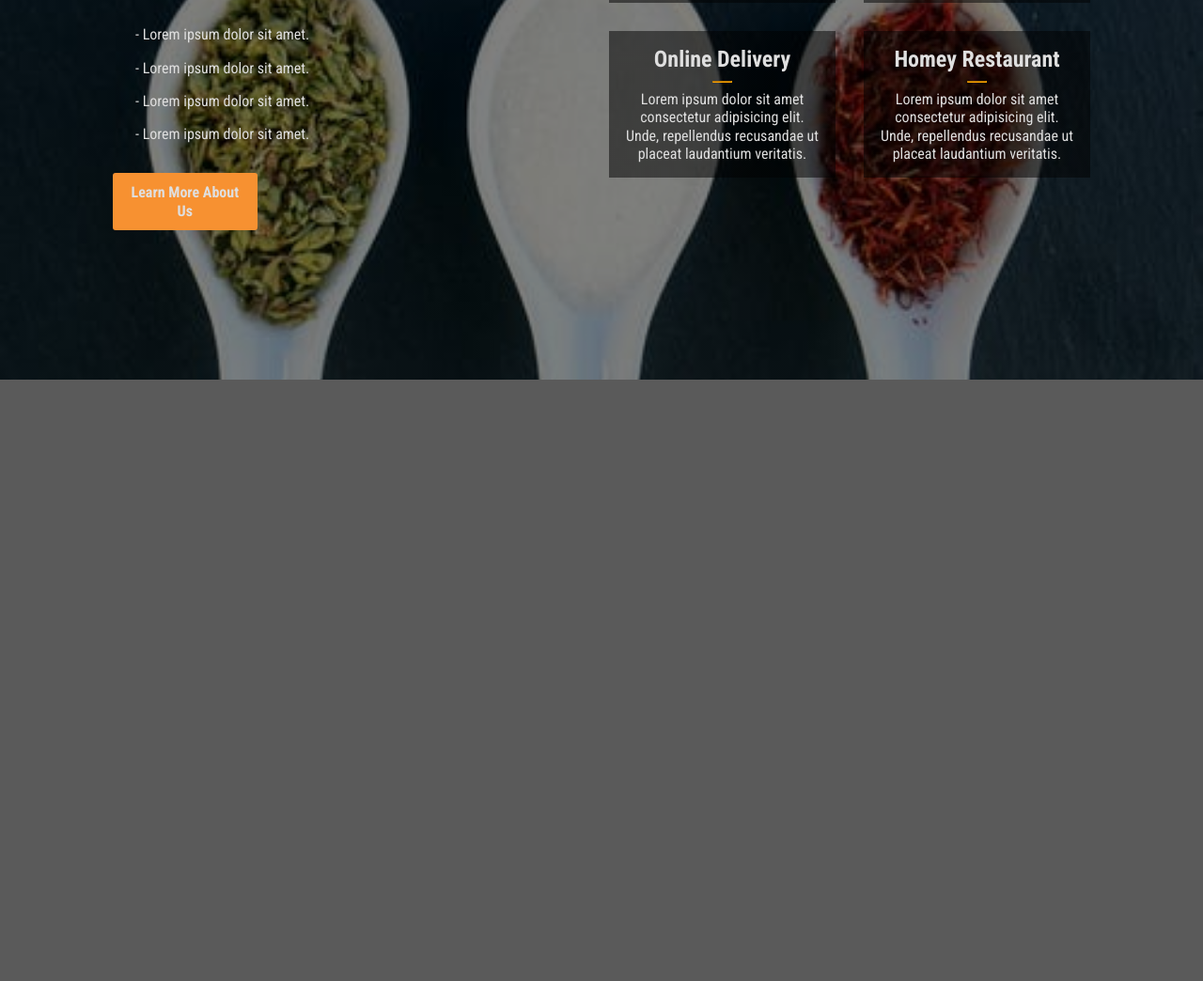
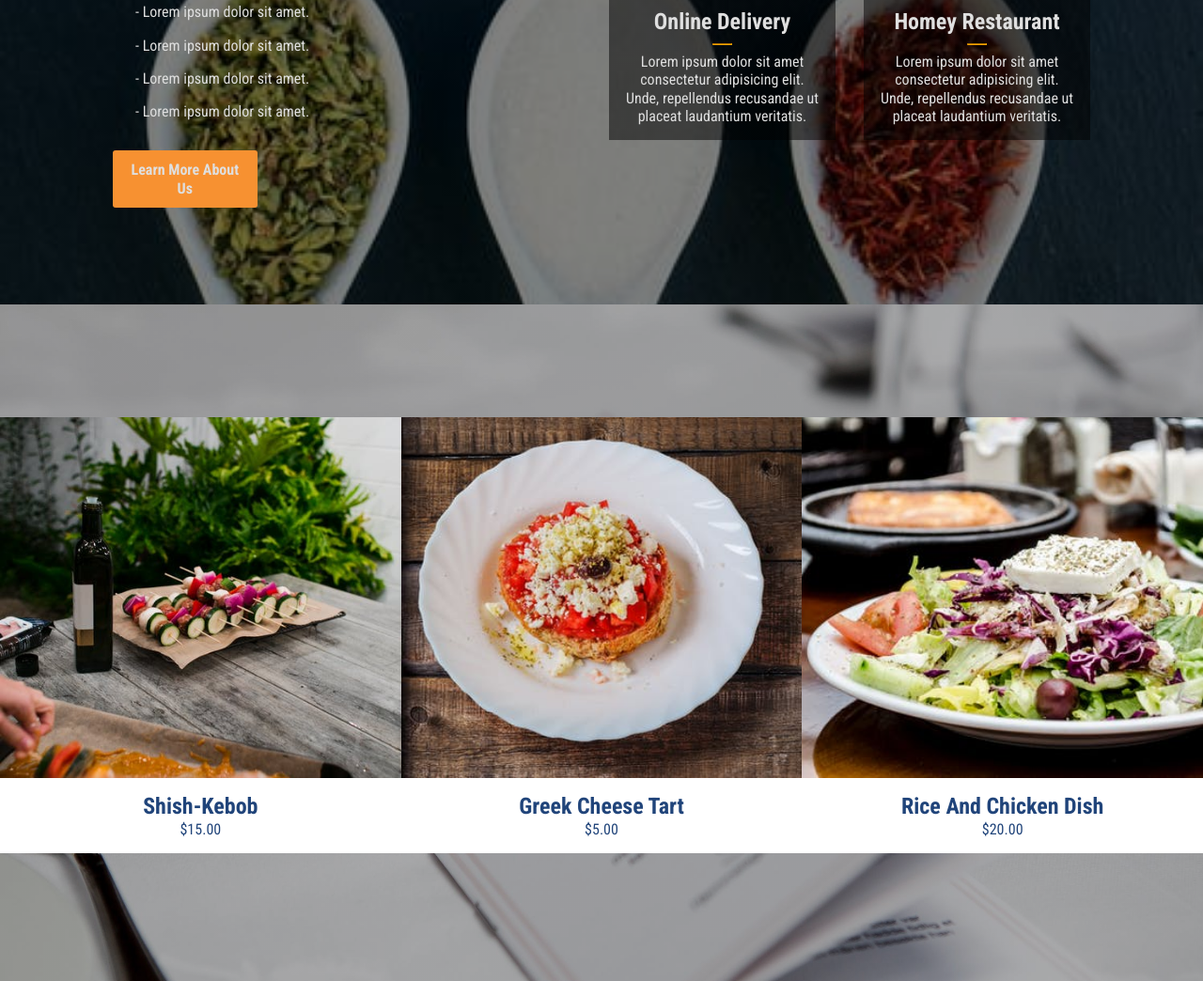
Before and after one commit to Atlas2234/GreekFoodSampleWebSite, a plain HTML site: page GreekFoodRestaurantWebsite/index.html in a window 1280 px wide. Shown: the part 1196-2240 px from the top of the page at 94% size. Before the commit the page ends 1600 px from the top, so only its background shows below. Drawn offline with Linux system fonts and the light colour scheme.

Commit message:
Added cards page

```diff
--- a/GreekFoodRestaurantWebsite/css/styles.css
+++ b/GreekFoodRestaurantWebsite/css/styles.css
@@ -11,6 +11,7 @@ Variables
   --clr-text: #dfdfdf;
   --clr-link: #3ec8ff;
   --clr-background: #5a5a5a;
+  --clr-text-dark: #20447a;
 }
 
 /* Reset Default Browser Settings */
@@ -89,7 +90,7 @@ h3 {
 
 /* More Section Styline */
 .more {
-  height: 100vh;
+  min-height: 90vh;
   display: flex;
   flex-direction: column;
   background-image: linear-gradient(rgba(0, 0, 0, 0.5), rgba(0, 0, 0, 0.5)),
@@ -100,7 +101,7 @@ h3 {
 }
 .more-header {
   text-align: center;
-  margin-top: 1rem;
+  margin-top: 3rem;
 }
 hr {
   margin: 0.5rem auto;
@@ -139,6 +140,42 @@ hr {
   margin-bottom: 1rem;
   background: linear-gradient(rgba(0, 0, 0, 0.5), rgba(0, 0, 0, 0.5));
   padding: 1rem 1rem;
+}
+
+/* Card Styling */
+.cards {
+  min-height: 70vh;
+  display: flex;
+  flex-direction: column;
+  justify-content: center;
+  align-items: center;
+  background-image: linear-gradient(rgba(0, 0, 0, 0.4), rgba(0, 0, 0, 0.4)),
+    url("./images/mobile-menu.jpeg");
+  background-size: cover;
+  background-repeat: no-repeat;
+  background-attachment: fixed;
+}
+#c2,
+#c3 {
+  display: none;
+}
+#c1 {
+  min-height: 15rem;
+  min-width: 15rem;
+  height: 20rem;
+  width: 20rem;
+}
+#image1 {
+  height: 80%;
+  background-image: url("./images/kebob.jpeg");
+  background-size: cover;
+  background-position-y: center;
+}
+#text1 {
+  text-align: center;
+  color: var(--clr-text-dark);
+  background-color: white;
+  padding: 1rem 0;
 }
 
 @media screen and (min-width: 768px) {
@@ -205,4 +242,73 @@ hr {
     margin-left: 0;
     margin-right: 0;
   }
+
+  /* Card Page Desktop */
+  .cards {
+    min-height: 90vh;
+    background-image: linear-gradient(rgba(0, 0, 0, 0.3), rgba(0, 0, 0, 0.3)),
+      url("./images/desktop-menu.jpeg");
+  }
+  .containers {
+    display: flex;
+    flex-direction: row;
+    justify-content: space-around;
+    width: 100%;
+  }
+  #c1 {
+    min-height: 20rem;
+    min-width: 20rem;
+    height: 30rem;
+    width: 30rem;
+  }
+  #image1 {
+    height: 80%;
+    background-image: url("./images/kebob.jpeg");
+    background-size: cover;
+    background-position-y: center;
+  }
+  #text1 {
+    text-align: center;
+    color: var(--clr-text-dark);
+    background-color: white;
+    padding: 1rem 0;
+  }
+  #c2 {
+    min-height: 20rem;
+    min-width: 20rem;
+    height: 30rem;
+    width: 30rem;
+    display: initial;
+  }
+  #image2 {
+    height: 80%;
+    background-image: url("./images/tart.jpeg");
+    background-size: cover;
+    background-position-y: center;
+  }
+  #text2 {
+    text-align: center;
+    color: var(--clr-text-dark);
+    background-color: white;
+    padding: 1rem 0;
+  }
+  #c3 {
+    min-height: 20rem;
+    min-width: 20rem;
+    height: 30rem;
+    width: 30rem;
+    display: initial;
+  }
+  #image3 {
+    height: 80%;
+    background-image: url("./images/dish.jpeg");
+    background-size: cover;
+    background-position-y: center;
+  }
+  #text3 {
+    text-align: center;
+    color: var(--clr-text-dark);
+    background-color: white;
+    padding: 1rem 0;
+  }
 }
--- a/GreekFoodRestaurantWebsite/index.html
+++ b/GreekFoodRestaurantWebsite/index.html
@@ -66,5 +66,32 @@
    </article>
   </section>
  </div>
+
+ <!-- Card Page -->
+ <div class="cards">
+  <div class="containers">
+   <article id="c1">
+    <div id="image1"></div>
+    <div id="text1">
+     <h3>Shish-Kebob</h3>
+     <p>$15.00</p>
+    </div>
+   </article>
+   <article id="c2">
+    <div id="image2"></div>
+    <div id="text2">
+     <h3>Greek Cheese Tart</h3>
+     <p>$5.00</p>
+    </div>
+   </article>
+   <article id="c3">
+    <div id="image3"></div>
+    <div id="text3">
+     <h3>Rice and Chicken Dish</h3>
+     <p>$20.00</p>
+    </div>
+   </article>
+  </div>
+ </div>
 </body>
 </html>
```
Also changed, not shown: GreekFoodRestaurantWebsite/css/images/desktop-menu.jpeg (added), GreekFoodRestaurantWebsite/css/images/dish.jpeg (added), GreekFoodRestaurantWebsite/css/images/kebob.jpeg (added), GreekFoodRestaurantWebsite/css/images/mobile-menu.jpeg (added), GreekFoodRestaurantWebsite/css/images/tart.jpeg (added).
